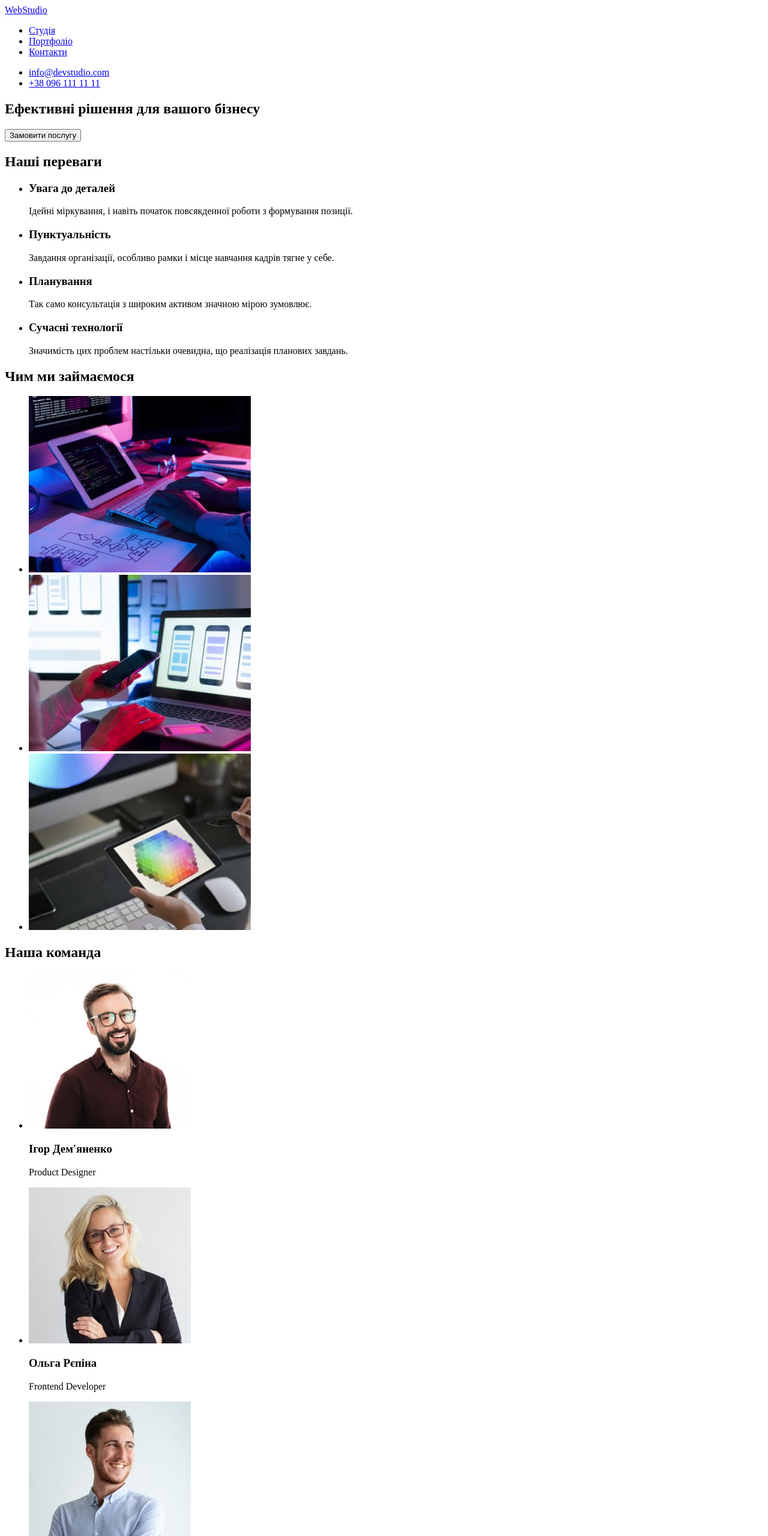
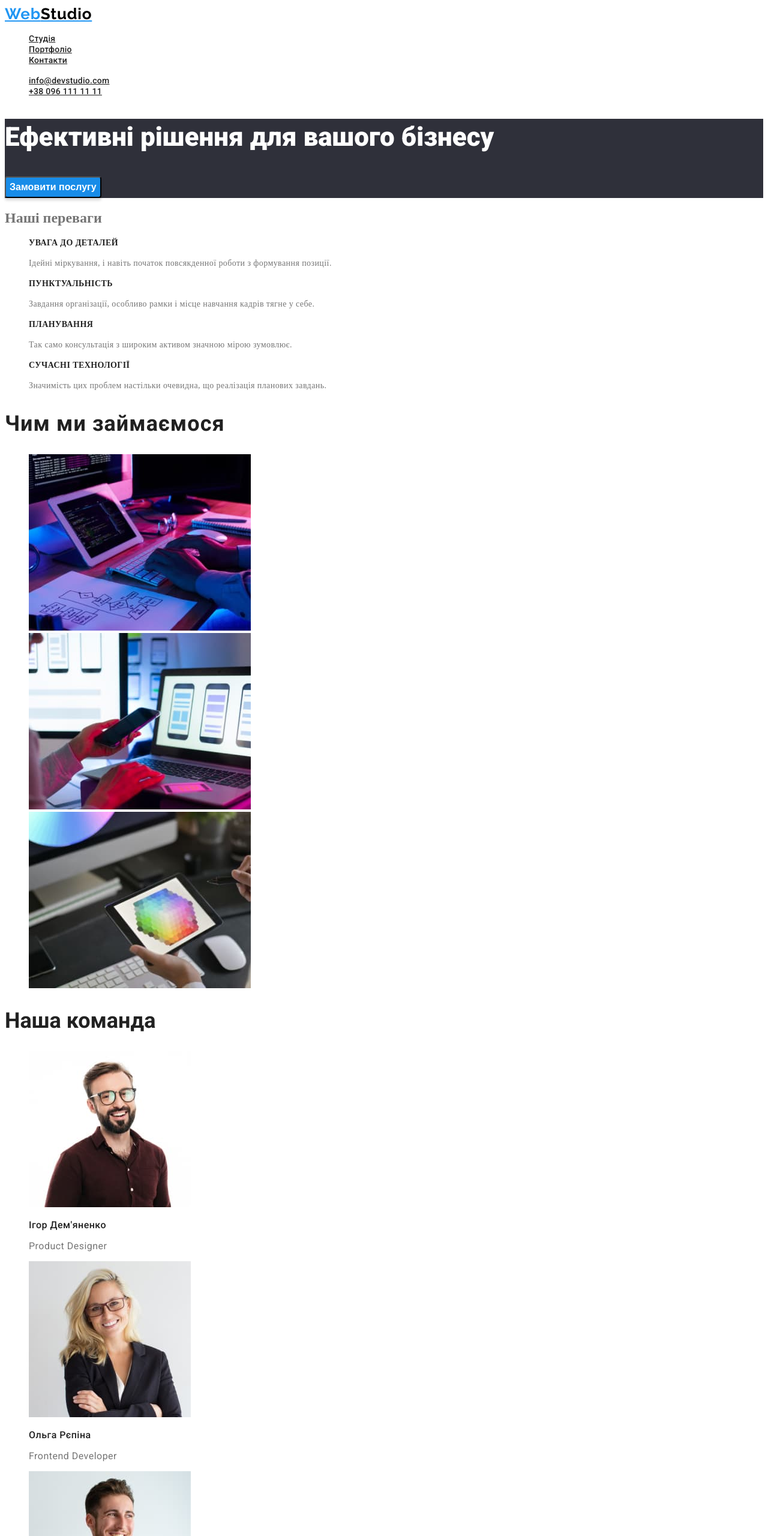
Before and after one commit to SamoilenkoIvan/goit-markup-hw-02, a plain HTML site: page index.html in a window 1280 px wide. Shown: the top 2560 px of the page at 60% size. Drawn offline with Linux system fonts and the light colour scheme.

Commit message:
add css styles

```diff
--- a/css/styles.css
+++ b/css/styles.css
@@ -0,0 +1,177 @@
+body {
+    background-color: #FFFFFF;
+    color: #757575;
+}
+
+/* вторинний колір  тексту #212121 */
+/*  колір основного тексту #757575 */
+/* білий #FFFFFF */
+/* акцент  #2196F3 */
+/* додатковий rgba(255, 255, 255, 0.6) */
+/* основний колір фону #FFFFFF */
+/* додатковий колір фону #F5F4FA; */
+
+/* logo */
+.logo {
+        font-family: 'Raleway';
+        font-style: normal;
+        font-weight: 700;
+        font-size: 26px;
+        line-height: 31px;
+        /* identical to box height */
+        letter-spacing: 0.03em;
+        color: #2196F3;
+}
+.logo-part {
+         color: #000000;
+}
+
+/* site nav */
+.site-nav .link {
+        font-family: 'Roboto';
+        font-style: normal;
+        font-weight: 500;
+        font-size: 14px;
+        line-height: 16px;
+        letter-spacing: 0.02em;
+        color: #212121;
+}
+.site-nav .link:hover,
+.site-nav .link:focus {
+        color:#2196F3
+}
+.list {
+    list-style:none
+}
+
+/* auth nav */
+.auth-nav .contact-link {
+        font-family: 'Roboto';
+        font-style: normal;
+        font-weight: 500;
+        font-size: 14px;
+        line-height: 16px;
+        letter-spacing: 0.02em;
+        color: #212121;
+}
+.auth-nav .link:hover,
+.auth-nav .link:focus {
+        color: #2196F3
+}
+
+/* hero */
+.hero {
+        font-family: 'Roboto';
+        font-style: normal;
+        color: #FFFFFF;
+        background-color: #2F303A
+}
+.hero-name {
+        font-weight: 900;
+        font-size: 44px;
+        line-height: 60px;
+}
+.hero-button {
+        font-weight: 700;
+        font-size: 16px;
+        line-height: 30px;
+        background: #188CE8;
+        box-shadow: 0px 4px 4px rgba(0, 0, 0, 0.15);
+        border-radius: 4px;
+        color: #FFFFFF;
+}
+.hero-button .link:hover,
+.hero-button .link:focus {
+        color: #000000;
+}
+
+/* advantages */
+.advantages .visually-hidden {
+        position: absolute;
+        white-space: nowrap;
+        width: 1px;
+        height: 1px;
+        overflow: hidden;
+        border: 0;
+        padding: 0;
+        clip: rect(0 0 0 0);
+        clip-path: inset(50%);
+        margin: -1px;
+}
+.advantage {
+        font-weight: 700;
+        font-size: 14px;
+        line-height: 16px;
+        letter-spacing: 0.03em;
+        text-transform: uppercase;
+        color: #212121;
+}
+.advantage-desc {
+        font-weight: 400;
+        font-size: 14px;
+        line-height: 24px;
+        letter-spacing: 0.03em;
+        color: #757575;
+}
+
+/* tasks */
+.tasks {
+        font-family: 'Roboto';
+        font-style: normal;
+        font-weight: 700;
+        font-size: 36px;
+        line-height: 42px;
+        letter-spacing: 0.03em;
+        color: #212121;
+}
+
+/* team */
+.team {font-family: 'Roboto';
+        font-style: normal;
+        font-weight: 700;
+        font-size: 36px;
+        color: #212121;
+
+}
+.team-member {
+    font-family: 'Roboto';
+        font-style: normal;
+        font-weight: 500;
+        font-size: 16px;
+        line-height: 19px;
+        letter-spacing: 0.03em;
+        color: #212121;
+}
+.member-speciality {
+        font-family: 'Roboto';
+        font-style: normal;
+        font-weight: 400;
+        font-size: 16px;
+        line-height: 19px;
+        letter-spacing: 0.03em;
+}
+
+/* address */
+.address {
+        background: #2F303A;
+        font-family: 'Roboto';
+        font-style: normal;
+        font-weight: 400;
+        font-size: 14px;
+        line-height: 24px;
+        letter-spacing: 0.03em;
+}
+.address-link {
+        color: #FFFFFF;
+}
+.contact_link {
+        color: rgba(255, 255, 255, 0.6);
+}
+.address-link .link:hover,
+.address-link .link:focus {
+        color: #2196F3
+}
+.contact_link .link:hover,
+.contact_link .link:focus {
+        color: #2196F3
+}
--- a/index.html
+++ b/index.html
@@ -5,66 +5,75 @@
     <meta http-equiv="X-UA-Compatible" content="IE=edge" />
     <meta name="viewport" content="width=device-width, initial-scale=1.0" />
     <title lang="en">WebStudio</title>
+    <link rel="preconnect" href="https://fonts.googleapis.com" />
+    <link rel="preconnect" href="https://fonts.gstatic.com" crossorigin />
+    <link
+      href="https://fonts.googleapis.com/css2?family=Raleway:wght@700&family=Roboto:wght@400;500;700;900&display=swap"
+      rel="stylesheet"
+    />
+    <link rel="stylesheet" href="./css/styles.css" />
   </head>
   <body>
     <header>
-      <a lang="en" href="./index.html"> WebStudio </a>
+      <a lang="en" href="./index.html" class="logo"
+        >Web<span class="logo-part">Studio</span></a
+      >
       <nav>
-        <ul>
+        <ul class="site-nav list">
           <li>
-            <a href="./index.html">Студія</a>
+            <a href="./index.html" class="link">Студія</a>
           </li>
           <li>
-            <a href="./portfolio.html">Портфоліо</a>
+            <a href="./portfolio.html" class="link">Портфоліо</a>
           </li>
           <li>
-            <a href="#">Контакти</a>
+            <a href="#" class="link">Контакти</a>
           </li>
         </ul>
       </nav>
-      <ul>
+      <ul class="auth-nav list">
         <li>
-          <a href="mailto:info@devstudio.com" class="contact_link"
+          <a href="mailto:info@devstudio.com" class="contact-link"
             >info@devstudio.com</a
           >
         </li>
         <li>
-          <a href="tel:+380961111111" class="contact_link">+38 096 111 11 11</a>
+          <a href="tel:+380961111111" class="contact-link">+38 096 111 11 11</a>
         </li>
       </ul>
     </header>
     <main>
-      <section>
-        <h1>Ефективні рішення для вашого бізнесу</h1>
-        <button type="button">Замовити послугу</button>
+      <section class="hero">
+        <h1 class="hero-name">Ефективні рішення для вашого бізнесу</h1>
+        <button class="hero-button" type="button">Замовити послугу</button>
       </section>
       <section>
-        <h2>Наші переваги</h2>
-        <ul>
+        <h2 class="advantages">Наші переваги</h2>
+        <ul class="advantages-list list">
           <li>
-            <h3>Увага до деталей</h3>
-            <p>
+            <h3 class="advantage">Увага до деталей</h3>
+            <p class="advantage-desc">
               Ідейні міркування, і навіть початок повсякденної роботи з
               формування позиції.
             </p>
           </li>
           <li>
-            <h3>Пунктуальність</h3>
-            <p>
+            <h3 class="advantage">Пунктуальність</h3>
+            <p class="advantage-desc">
               Завдання організації, особливо рамки і місце навчання кадрів тягне
               у себе.
             </p>
           </li>
           <li>
-            <h3>Планування</h3>
-            <p>
+            <h3 class="advantage">Планування</h3>
+            <p class="advantage-desc">
               Так само консультація з широким активом значною мірою зумовлює.
             </p>
           </li>
 
           <li>
-            <h3>Сучасні технології</h3>
-            <p>
+            <h3 class="advantage">Сучасні технології</h3>
+            <p class="advantage-desc">
               Значимість цих проблем настільки очевидна, що реалізація планових
               завдань.
             </p>
@@ -72,8 +81,8 @@
         </ul>
       </section>
       <section>
-        <h2>Чим ми займаємося</h2>
-        <ul>
+        <h2 class="tasks">Чим ми займаємося</h2>
+        <ul class="tasks-list list">
           <li>
             <img
               src="./images/main11.jpg"
@@ -98,8 +107,8 @@
         </ul>
       </section>
       <section>
-        <h2>Наша команда</h2>
-        <ul>
+        <h2 class="team">Наша команда</h2>
+        <ul class="team-list list">
           <li>
             <img
               src="./images/main21.jpg"
@@ -107,8 +116,8 @@
               class="photo"
               width="270"
             />
-            <h3>Ігор Дем'яненко</h3>
-            <p lang="en">Product Designer</p>
+            <h3 class="team-member">Ігор Дем'яненко</h3>
+            <p class="member-speciality" lang="en">Product Designer</p>
           </li>
           <li>
             <img
@@ -117,8 +126,8 @@
               class="photo"
               width="270"
             />
-            <h3>Ольга Рєпіна</h3>
-            <p lang="en">Frontend Developer</p>
+            <h3 class="team-member">Ольга Рєпіна</h3>
+            <p class="member-speciality" lang="en">Frontend Developer</p>
           </li>
           <li>
             <img
@@ -127,8 +136,8 @@
               class="photo"
               width="270"
             />
-            <h3>Микола Тарасов</h3>
-            <p lang="en">Marketing</p>
+            <h3 class="team-member">Микола Тарасов</h3>
+            <p class="member-speciality" lang="en">Marketing</p>
           </li>
           <li>
             <img
@@ -137,21 +146,24 @@
               class="photo"
               width="270"
             />
-            <h3>Михайло Єрмаков</h3>
-            <p lang="en">UI Designer</p>
+            <h3 class="team-member">Михайло Єрмаков</h3>
+            <p class="member-speciality" lang="en">UI Designer</p>
           </li>
         </ul>
       </section>
     </main>
     <footer>
-      <a lang="en" href="./index.html"> WebStudio </a>
-      <address>
-        <ul>
+      <a lang="en" href="./index.html" class="logo"
+        >Web<span class="logo-part">Studio</span></a
+      >
+      <address class="address">
+        <ul class="address-list list">
           <li>
             <a
               href="https://goo.gl/maps/CPtrU1FHBa2aNyZL9"
               target="_blank"
               rel="noopener noreferrer nofollow"
+              class="address-link"
               >м. Київ, пр-т Лесі Українки, 26</a
             >
           </li>
```
Also changed, not shown: portfolio.html (+26 -1 lines).
